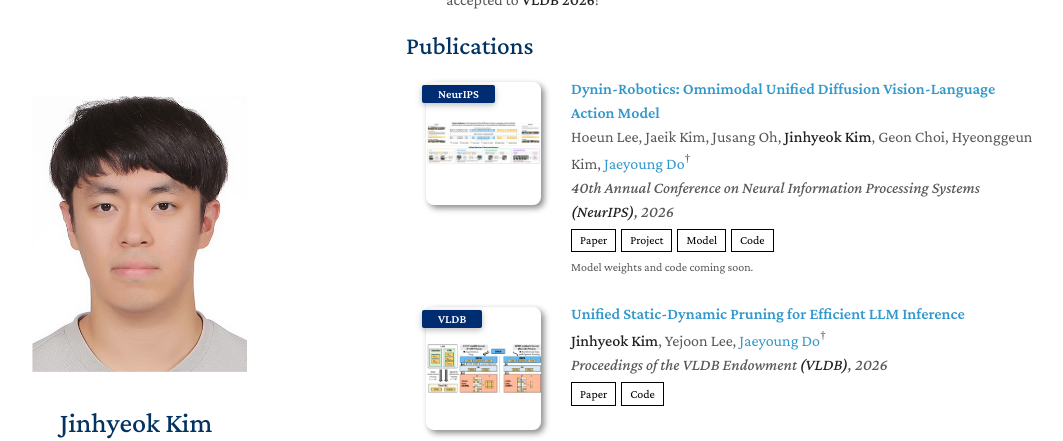
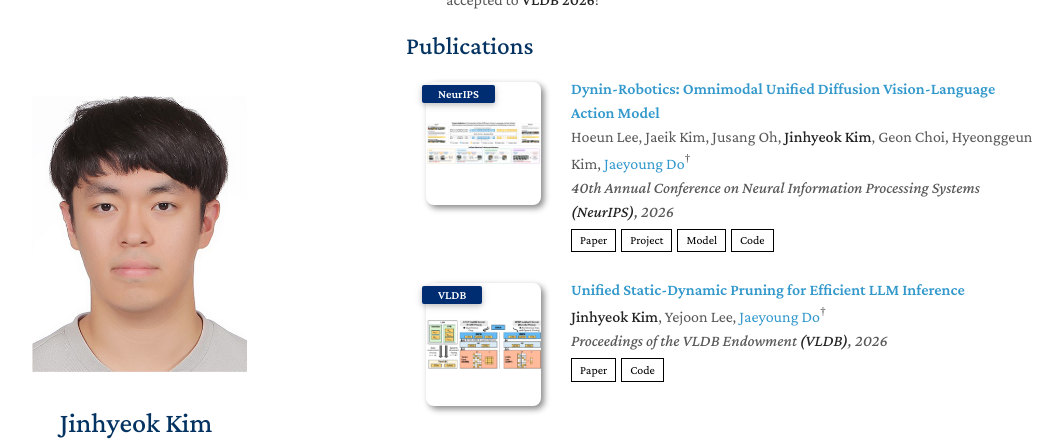
Before and after one commit to quaternior/quaternior.github.io, a Jekyll site: the page built from index.md, in a window 1280 px wide and 900 px high, scrolled down 482 px, cut to the strip 0-441 px from the top of the window. Shown: the whole strip, without its empty margins (124-1187 px from the left). Built offline with Jekyll 4.4.1, drawn with Linux system fonts in a browser that asks for light colours; a style sheet for code colours, icons or effects is not loaded; our own code applies the rules of GitHub Pages for plain Markdown files.

Commit message:
Remove release pending note from Dynin-Robotics

```diff
--- a/_data/publications.yml
+++ b/_data/publications.yml
@@ -9,7 +9,6 @@ main:
     code: https://github.com/AIDASLab/Dynin-Robotics
     image: /assets/img/robotics.png
     image_alt: Dynin-Robotics unified model overview
-    notes: Model weights and code coming soon.
 
   - title: Unified Static-Dynamic Pruning for Efficient LLM Inference
     authors: '<strong>Jinhyeok Kim</strong>, Yejoon Lee, <a href="https://sites.google.com/view/jydo/home/">Jaeyoung Do</a><sup>†</sup>'
```
